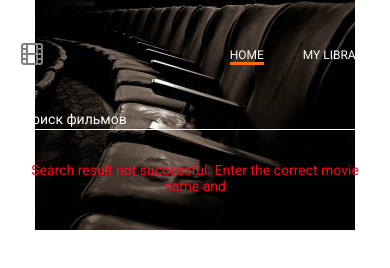
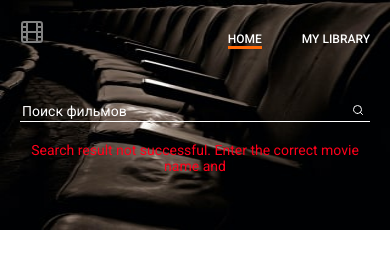
Before and after one commit to LaRossa63/Filmoteka, a website built with Parcel: page src/index.html in a window 390 px wide. Built offline with nearby package versions, Linux system fonts and the light colour scheme.

Commit message:
Header (home) Mobile (320px)

```diff
--- a/src/partials/header.html
+++ b/src/partials/header.html
@@ -1,30 +1,38 @@
 <section class="header container">
-  <nav class="header__logo">
-    <a class="header__logo-link" href="./index" lang="en">
-      <svg class="header__logo-img">
+  <div class="header__navigation">
+    <nav class="header__navigation-logo">
+      <a class="navigation__logo-link" href="">
+        <svg class="navigation__logo-icon">
           <use href="./images/header/sprite.svg#icon-header-film"></use>
         </svg>
       </a>
     </nav>
 
-  <nav class="header__navigation">
-    <h3 class="header__navigation-text selected">home</h3>
-    <h3 class="header__navigation-text">my library</h3>
+    <nav class="header__navigation-list">
+      <div class="navigation__list-container">
+        <h3 class="navigation__list-text text__selected">home</h3>
+        <h3 class="navigation__list-text">my library</h3>
+      </div>
     </nav>
+  </div>
 
   <div class="header__search">
+    <form class="header__search-form">
       <input
-      class="header__search-input"
+        class="search__form-input"
         placeholder="Поиск фильмов"
         type="text"
       />
 
-    <svg class="header__search-img">
+      <button class="search__form-btn">
+        <svg class="search__form-icon">
           <use href="./images/header/sprite.svg#icon-header-search"></use>
         </svg>
+      </button>
+    </form>
+
+    <p class="header__search-error">
+      Search result not successful. Enter the correct movie name and
+    </p>
   </div>
-
-  <span class="header__error">
-    Search result not successful. Enter the correct movie name and
-  </span>
 </section>
--- a/src/sass/_header.scss
+++ b/src/sass/_header.scss
@@ -7,68 +7,69 @@
 }
 
 .header {
-  display: flex;
-  flex-wrap: wrap;
-
+  width: 100%;
   height: 230px;
-
-  justify-content: space-between;
-  align-items: center;
 
   background-image: url('../images/header/background/header-mobile.jpg');
   background-repeat: no-repeat;
   background-position: center top;
-  background-size: 320px 230px;
+  background-size: 100% 230px;
 }
 
-.header__logo {
+// Navigation Logo
+
+.header__navigation {
+  display: flex;
+  justify-content: space-between;
 }
 
-.header__logo-link {
+.navigation__logo-link {
 }
 
-.header__logo-img {
+.navigation__logo-icon {
   width: 24px;
   height: 24px;
 }
 
-.header__navigation {
-  display: flex;
-  gap: 39px;
+// Navigation List
+
+.header__navigation-list {
 }
 
-.selected {
-  border-bottom: 3px solid $color-selected;
+.navigation__list-container {
+  display: flex;
+  gap: 40px;
 }
 
-.header__navigation-text {
-  font-weight: 400;
+.navigation__list-text {
+  font-weight: 500;
   font-size: 12px;
   line-height: 14px;
+
   text-transform: uppercase;
 
   color: $color-text;
 }
 
+.text__selected {
+  border-bottom: 3px solid $color-selected;
+}
+
+// Header Search
+
 .header__search {
+  margin-top: 40px;
+}
+
+.header__search-form {
   display: flex;
   justify-content: space-between;
 
-  width: 100%;
-
-  border-bottom: 0.5px solid $color-text;
+  border-bottom: 0.5px solid $color-borderSearch;
 }
 
-.header__search-input {
-  width: 100%;
-
+.search__form-input {
   color: $color-text;
-
-  background-color: transparent;
-  border: none;
-  outline: none;
-
-  cursor: pointer;
 
   &::placeholder {
     font-weight: 400;
@@ -79,16 +80,20 @@
   }
 }
 
-.header__search-img {
+.search__form-btn {
+}
+
+.search__form-icon {
   width: 12px;
   height: 12px;
 }
 
-.header__error {
+.header__search-error {
+  margin-top: 20px;
+
   font-weight: 400;
   font-size: 14px;
   line-height: 16px;
-
   text-align: center;
 
   color: $color-error;
--- /dev/null
+++ b/src/sass/base/_reset.scss
@@ -0,0 +1,32 @@
+input,
+textarea,
+button,
+select {
+  font-family: inherit;
+  font-size: inherit;
+  color: inherit;
+  background-color: transparent;
+  border: none;
+}
+
+button,
+input[type='submit'] {
+  display: inline-block;
+  box-shadow: none;
+  background-color: transparent;
+  background: none;
+  border: none;
+  cursor: pointer;
+}
+
+input:focus,
+input:active,
+button:focus,
+button:active {
+  outline: none;
+}
+
+p {
+  padding: 0;
+  margin: 0;
+}
--- a/src/sass/base/_variables.scss
+++ b/src/sass/base/_variables.scss
@@ -1,3 +1,6 @@
-$color-error: #ff001b;
 $color-text: #fff;
 $color-selected: #ff6b08;
+
+$color-error: #ff001b;
+
+$color-borderSearch: #fff;
--- a/src/sass/index.scss
+++ b/src/sass/index.scss
@@ -1,6 +1,7 @@
 @import '~node_modules/modern-normalize/modern-normalize.css';
 
 // Base
+@import './base/reset';
 @import './base/variables';
 @import './base/base';
 
```
Lines whose indentation alone changed are shown as unchanged.
